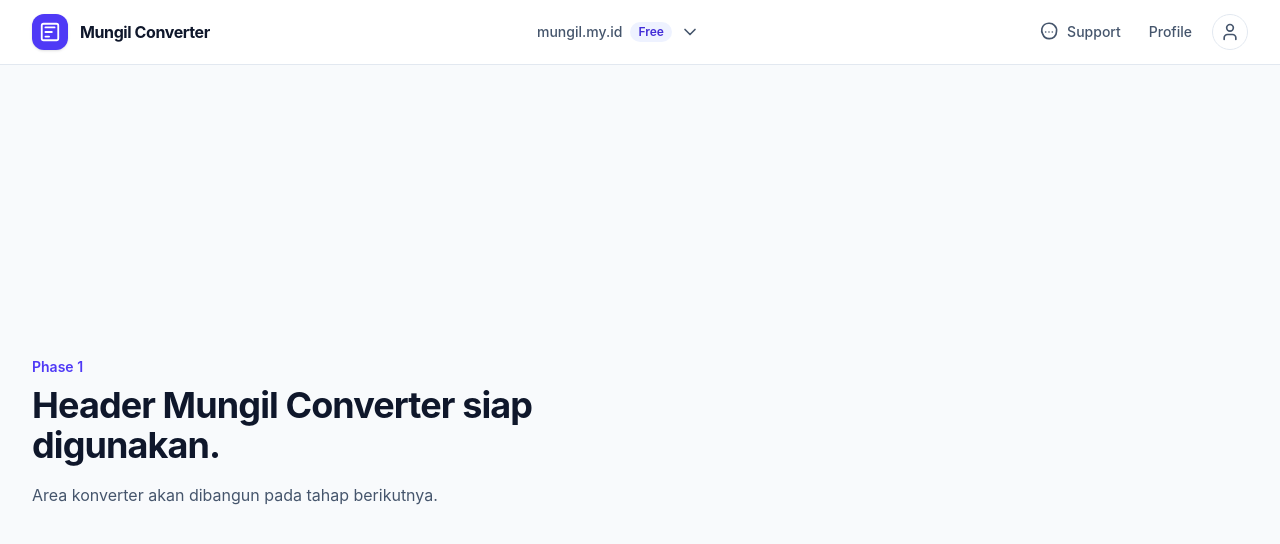
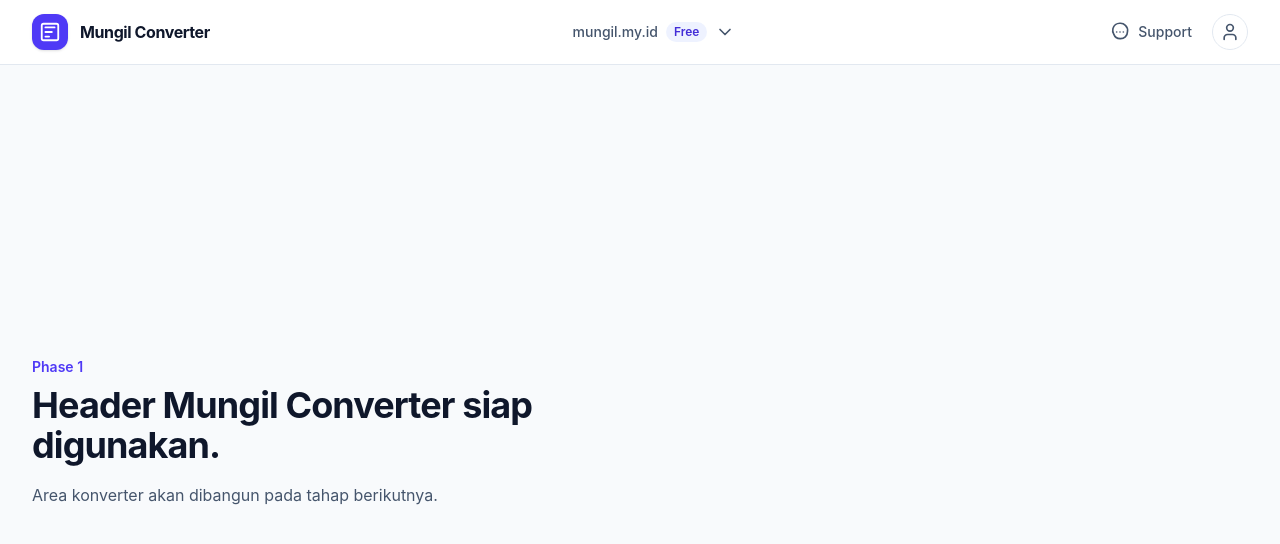
Before and after one commit to AMillionDriver/converter.mungil, a React (Vite) app in the folder APP/: page / in a window 1280 px wide. Shown: the top 544 px of the page. Built offline with nearby package versions, Linux system fonts and the light colour scheme.

Commit message:
Memperbaiki double support pada button di header

```diff
--- a/APP/src/App.tsx
+++ b/APP/src/App.tsx
@@ -107,12 +107,6 @@
                 Support
               </a>
               <a
-                className="rounded-lg px-3 py-2 text-sm font-medium text-slate-600 transition hover:bg-slate-100 hover:text-slate-900 focus:outline-none focus:ring-2 focus:ring-indigo-600 focus:ring-offset-2"
-                href="#profile"
-              >
-                Profile
-              </a>
-              <a
                 aria-label="Buka profil"
                 className="ml-1 inline-grid size-9 place-items-center rounded-full border border-slate-200 text-slate-600 transition hover:border-indigo-200 hover:bg-indigo-50 hover:text-indigo-700 focus:outline-none focus:ring-2 focus:ring-indigo-600 focus:ring-offset-2"
                 href="#profile"
@@ -158,13 +152,6 @@
                   Support
                 </a>
                 <a
-                  className="rounded-lg px-3 py-2.5 text-sm font-medium text-slate-700 transition hover:bg-slate-100 hover:text-slate-900"
-                  href="#support"
-                  onClick={toggleMobileMenu}
-                >
-                  Support
-                </a>
-                <a
                   className="flex items-center gap-2 rounded-lg px-3 py-2.5 text-sm font-medium text-slate-700 transition hover:bg-slate-100 hover:text-slate-900"
                   href="#profile"
                   onClick={toggleMobileMenu}
```
